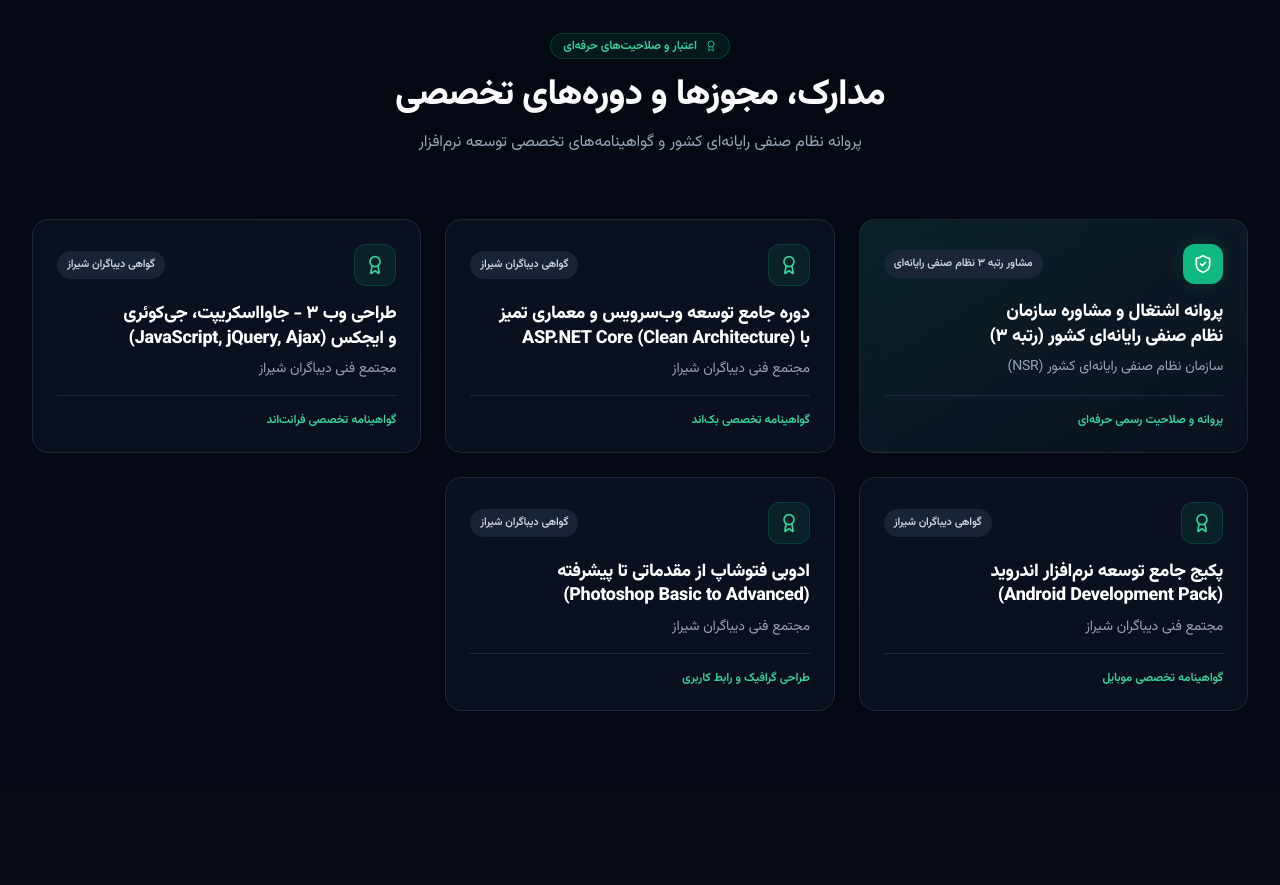
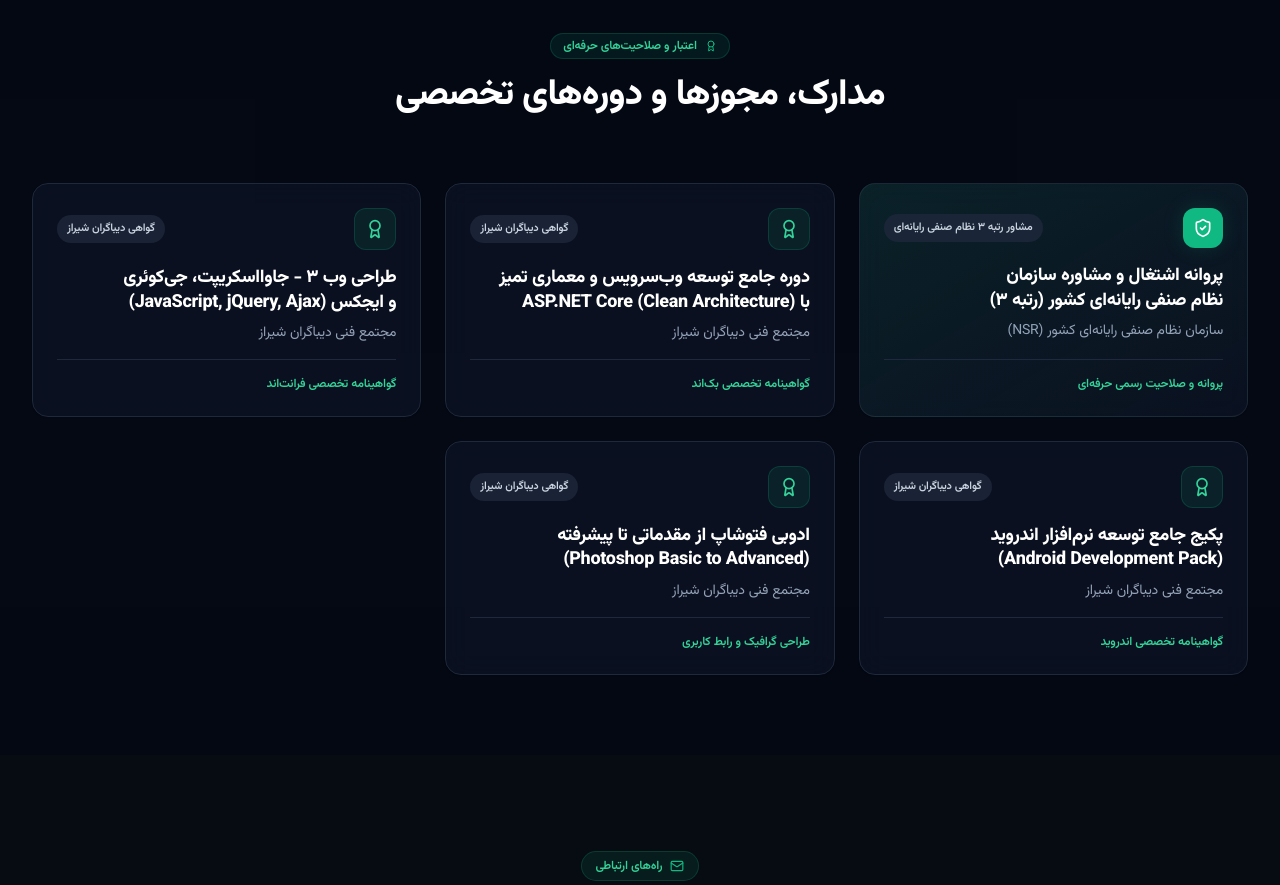
Before and after one commit to MostafaAbediDev/portfolio, a Next.js app: page / in a window 1280 px wide. Shown: the part 6760-7645 px from the top of the page. Built offline with nearby package versions, Linux system fonts and the light colour scheme; a small style sheet from the web is missing; a web font is replaced by a local one.

Commit message:
Change some texts

```diff
--- a/src/components/Certificates.tsx
+++ b/src/components/Certificates.tsx
@@ -27,11 +27,11 @@ export const Certificates: React.FC = () => {
           <h2 className="text-3xl sm:text-4xl font-extrabold tracking-tight text-slate-900 dark:text-white">
             {lang === 'fa' ? 'مدارک، مجوزها و دوره‌های تخصصی' : 'Certificates & Professional Licenses'}
           </h2>
-          <p className="mt-3 text-base text-slate-600 dark:text-slate-400">
+          {/* <p className="mt-3 text-base text-slate-600 dark:text-slate-400">
             {lang === 'fa'
               ? 'پروانه نظام صنفی رایانه‌ای کشور و گواهینامه‌های تخصصی توسعه نرم‌افزار'
               : 'Iranian Computer Guild Organization license and technical education certificates'}
-          </p>
+          </p> */}
         </motion.div>
 
         {/* Certificates Grid */}
--- a/src/data/portfolioData.ts
+++ b/src/data/portfolioData.ts
@@ -627,7 +627,6 @@ export const certificates: CertificateItem[] = [
       fa: 'پروانه و صلاحیت رسمی حرفه‌ای',
       en: 'Official Professional License',
     },
-    // },
     // validUntil: {
     //   fa: 'معتبر تا ۱۴۰۵/۰۶/۰۵',
     //   en: 'Valid until August 2026',
@@ -689,8 +688,8 @@ export const certificates: CertificateItem[] = [
     },
     type: 'course',
     typeLabel: {
-      fa: 'گواهینامه تخصصی موبایل',
-      en: 'Mobile Engineering',
+      fa: 'گواهینامه تخصصی اندروید',
+      en: 'Android Engineering',
     },
     badgeText: {
       fa: 'گواهی دیباگران شیراز',
```
